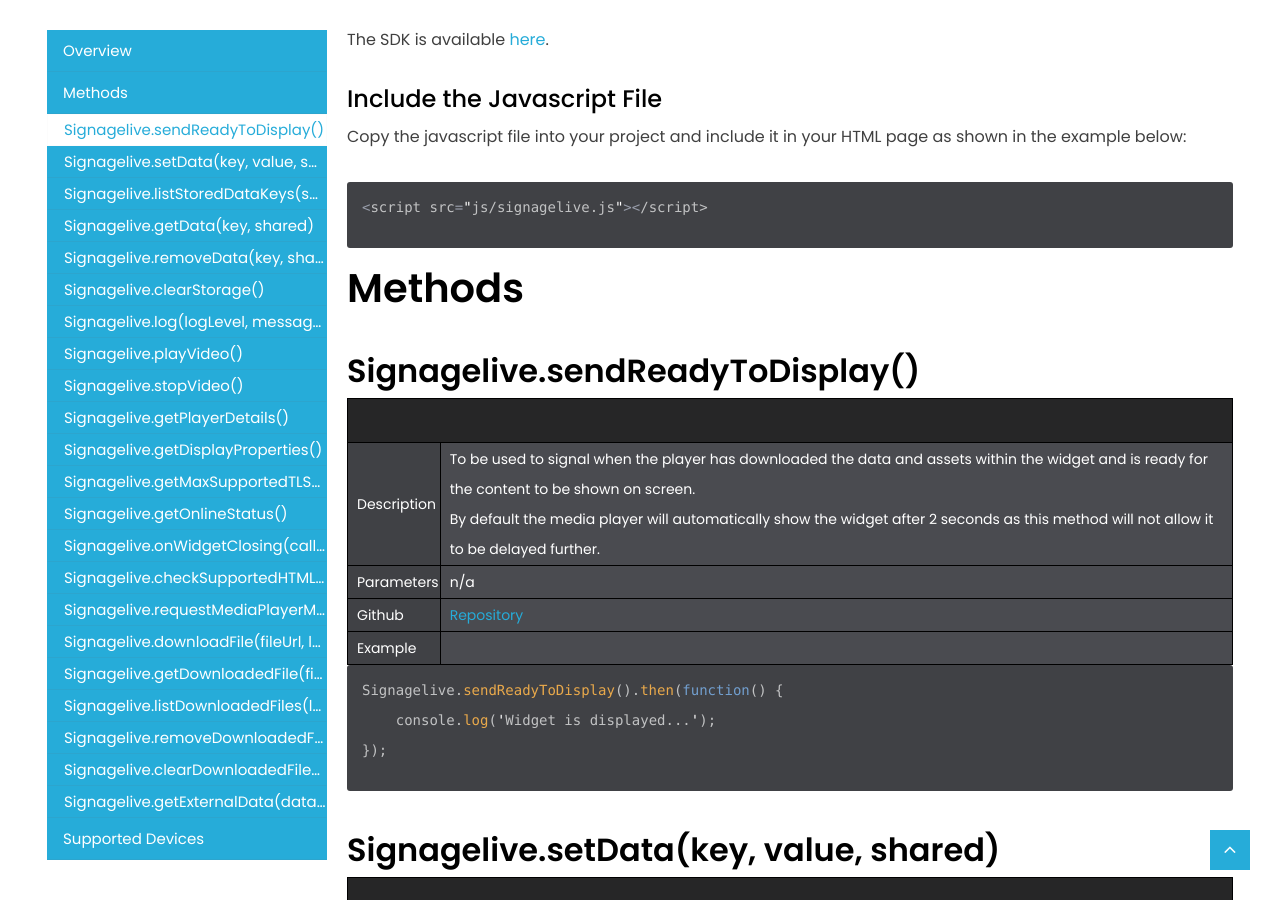
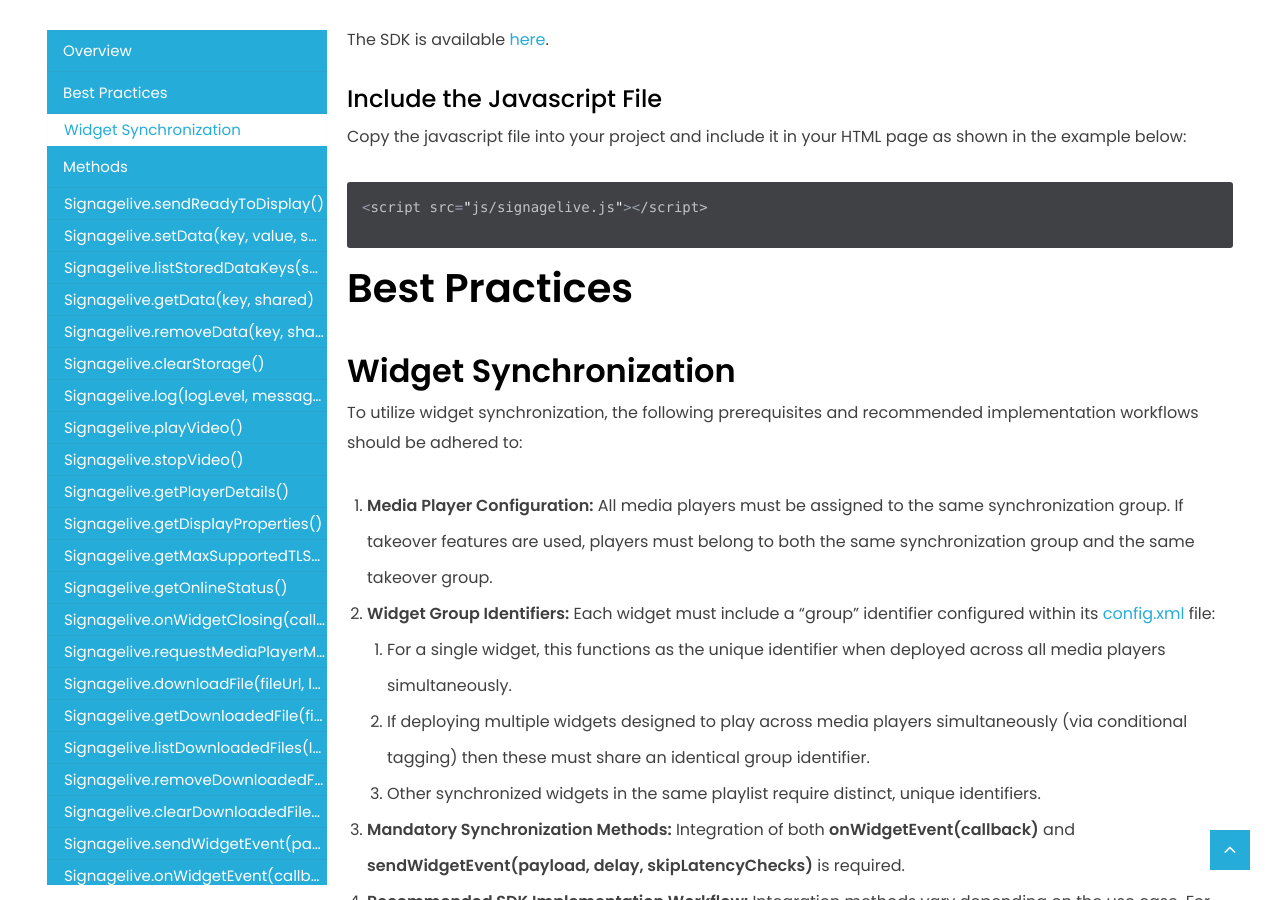
Before and after one commit to signagelive/signagelive.github.io, a Jekyll site: the page built from _docs/2019-01-15-widget-sdk.md, in a window 1280 px wide and 900 px high, scrolled down 647 px. Built offline with Jekyll 4.4.1, drawn with Linux system fonts in a browser that asks for light colours; some of the changed text lies outside the part shown.

Commit message:
Documentation changes - updated site links for file/collection dependencies. Updated widget SDK documentation in relation to current method support.

```diff
--- a/_docs/2019-01-15-widget-sdk.md
+++ b/_docs/2019-01-15-widget-sdk.md
@@ -44,7 +44,7 @@
 
 This document describes the Signagelive Widget SDK methods available and their purpose. Currently the SDK has not been rolled out on all devices so some features are limited to: Samsung, LG, Chrome OS or Brightsign players only.
 
-The SDK is available <a href="https://drive.google.com/file/d/1RyA_Z7Zvr6Zl31EwL1YxQL06IxWgdnsy/view">here</a>.
+The SDK is available <a href="https://navori.sharepoint.com/:u:/s/Public/IQDBgp3TAGgGQZ3D1qn5whEAAYTyTIQjFDwKrZkSXtz-U8Y?e=plFZdV">here</a>.
 
 <h4 class="no_toc"> Include the Javascript File </h4>
 
@@ -53,6 +53,41 @@
 {% highlight javascript %}
 <script src="js/signagelive.js"></script>
 {% endhighlight %}
+
+# Best Practices
+
+## Widget Synchronization
+
+To utilize widget synchronization, the following prerequisites and recommended implementation workflows should be
+adhered to:
+<ol>
+  <li><strong>Media Player Configuration:</strong> All media players must be assigned to the same synchronization group.
+    If takeover features are used, players must belong to both the same synchronization group and the same takeover group.</li>
+  <li><strong>Widget Group Identifiers:</strong> Each widget must include a “group” identifier configured within its <a class="post-link" href="https://navori.sharepoint.com/:u:/s/Public/IQC_tAPEJmi2R6FcuYTQ5G7bAUlPDAPPymko4OHT7R2JFR8?e=He8LBp">config.xml </a> file:
+  </li>
+  <ol>
+    <li>For a single widget, this functions as the unique identifier when deployed across all media players
+      simultaneously.</li>
+    <li>If deploying multiple widgets designed to play across media players simultaneously (via conditional tagging)
+      then these must share an identical group identifier.</li>
+    <li>Other synchronized widgets in the same playlist require distinct, unique identifiers.</li>
+  </ol>
+  <li><strong>Mandatory Synchronization Methods:</strong> Integration of both <strong>onWidgetEvent(callback)</strong>
+    and <strong>sendWidgetEvent(payload, delay, skipLatencyChecks)</strong> is required.</li>
+  <li><strong>Recommended SDK Implementation Workflow:</strong> Integration methods vary depending on the use case. For
+    synchronized video playback, the following SDK methods are recommended:</li>
+  <ol>
+    <li><strong>playVideo()</strong> – A wrapper method to initiate video playback, enabling native video playback on
+      Tizen platforms.
+    </li>
+    <li><strong>sendReadyToDisplay()</strong> – To be called inside the <strong>playVideo()</strong> success method-
+      which signals that the widget content is ready for presentation.</li>
+    <li><strong>onWidgetClosing(callback)</strong> – Triggered prior to playlist transitions, allowing developers to
+      manage element behavior (e.g., hiding text for smooth visual transitions).</li>
+  </ol>
+</ol>
+
+<em>Note: Instructions regarding non-SDK operations including external API requests, video optimizations, and data persistence are outside the scope of these recommendations.</em>
 
 # Methods
 
@@ -495,36 +530,6 @@
 });
 {% endhighlight %}
 
-## Signagelive.checkSupportedHTML5Features(featuresToCheck)
-
-|              |                                                                                                                                                                     |
-|--------------|---------------------------------------------------------------------------------------------------------------------------------------------------------------------|
-| Description      | Check HTML5 feature support on the player using Modernizr.                                                                                                                                                                                                                                               |
-| Parameters       | featuresToCheck - (Array of strings) representing the features to check.<br>The full list of available features to check are defined in the Modernizr documentation.                                                                                                                                        |
-| Returns          | A promise that resolves to a JSON object that contains results for the features that were requested to be tested. Each feature that was tested will be returned as a boolean property of the results object with the feature name and "_supported" appended to it (see example below). Example response: |
-
-{% highlight javascript %}
-{
-    "cssanimations_supported": true,
-    "flexbox_supported": false,
-    "es6collections_supported": false,
-    "arrow_supported": false
-}
-{% endhighlight %}
-
-| Github | [Repository](https://github.com/signagelive/signagelive-widget-sdk/tree/main/signagelive-checkSupportedHTML5Features){:target="_blank"} |
-| Example |  |
-
-{% highlight javascript %}
-Signagelive.checkSupportedHTML5Features(['cssanimations', 'flexbox', 'es6collections', 'arrow'])
-    .then(function(results) {
-        console.log(JSON.stringify(results, undefined, 2));
-    })
-    .catch(function(error) {
-        console.error(error.message);
-    });
-{% endhighlight %}
-
 ## Signagelive.requestMediaPlayerMoveToNextAsset()
 
 |              |                                                                                                                                                                                                                       |
@@ -630,6 +635,63 @@
     });
 {% endhighlight %}
 
+## Signagelive.sendWidgetEvent(payload, delay, skipLatencyChecks)
+
+|  |  |  |
+|---|---|---|
+| Description | Send a JSON payload message to all other Signagelive players within the same Sync or Takeover group that are rendering a widget within the same widget group. <br><br> Widget events can be sent from any player within the Sync or Takeover group and you can optionally specify a delay in milliseconds before sending the message. <br><br> By default, the master player will track slave latencies and take this into account when sending messages to try and improve the reliability of the sync but this can be disabled by specifying skipLatencyChecks = true; |  |
+| Parameters | payload - JSON payload to send. <br><br> delay - (Optional) the delay in ms before sending the messages from the master to the slaves. Default Value: 0. <br><br> skipLatencyChecks - (Optional) whether or not to skip latency checks. Default Value: false. |  |
+| Returns | The promise resolves on success. On error it is rejected with an error object and error message. |  |
+| Example |  |  |
+{% highlight javascript %}
+var payload = { "name": "MY_CUSTOM_WIDGET_EVENT" };
+Signagelive.sendWidgetEvent(payload, 0, false)
+    .then(function() {
+        console.log('Data sent successfully');
+     })
+     .catch(function(error) {
+        console.log(error);
+     });
+{% endhighlight %}
+
+## Signagelive.onWidgetEvent(callbackFunction)
+
+|  |  |  |
+|---|---|---|
+| Description | Fires the specified callback function when a widget event is received by a widget. |  |
+| Parameters | callbackFunction(event) - A reference to a callback function which is fired when an event is received. The original event message is passed as the first parameter. |  |
+| Returns | The promise resolves when a message has been received via the sendWidgetEvent() logic. |  |
+| Example |  |  |
+{% highlight javascript %}
+Signagelive.onWidgetEvent(function(event) {
+    console.log(event.name);
+    // Handle your event here
+});
+{% endhighlight %}
+
+## Signagelive.getLatencyFromMaster()
+
+|  |  |  |
+|---|---|---|
+| Description | Returns the last measured latency for the current slave and the max latency of all connected slaves. <br><br> Latencies are updated every 1 second. |  |
+| Parameters |None. |  |
+| Returns | The promise resolves on success with the latency information from the media player. |  |
+| Example |  |  |
+{% highlight javascript %}
+Signagelive.getLatencyFromMaster()
+    .then(function(latencyInfo) {
+        console.log('Latency: ' + JSON.stringify(latencyInfo, undefined, 2));
+        // Example output:
+        // {
+        //     slaveLatency: 2
+        //     maxSlaveLatency: 3.5
+        // }
+    })
+    .catch(function (error) {
+        logError(error);
+    });
+{% endhighlight %}
+
 ## Signagelive.getExternalData(dataSource, integrationId, objectId, callback)
 
 |              |                                                                                                                                                                                                                       |
@@ -679,13 +741,15 @@
 | Signagelive.getTLSSupportInfo() | ✔ | ✔ | ✘ | ✔ | ✔ | ✔ | ✔ | ✔ | ✔ | ✘ | ✘ | ✘ |
 | Signagelive.getOnlineStatus() | ✔ | ✔ | ✘ | ✔ | ✔ | ✔ | ✔ | ✔ | ✔ | ✘ | ✘ | ✘ |
 | Signagelive.onWidgetClosing(callback) | ✔ | ✔ | ✘ | ✔ | ✔ | ✔ | ✔ | ✔ | ✔ | ✘ | ✘ | ✘ |
-| Signagelive.checkSupportedHTML5Features(featuresToCheck) | ✔ | ✘ | ✘ | ✔ | ✘ | ✘ | ✘ | ✔ | ✔ | ✘ | ✘ | ✘ |
 | Signagelive.requestMediaPlayerMoveToNextAsset() | ✔ | ✔ | ✘ | ✔ | ✔ | ✔ | ✔ | ✔ | ✔ | ✘ | ✘ | ✘ |
 | Signagelive.downloadFile() | ✘ | ✘ | ✘ | ✔ | ✔ | ✘ | ✘ | ✘ | ✘ | ✘ | ✘ | ✘ |
 | Signagelive.getDownloadedFile() | ✘ | ✘ | ✘ | ✔ | ✔ | ✘ | ✘ | ✘ | ✘ | ✘ | ✘ | ✘ |
 | Signagelive.listDownloadedFiles() | ✘ | ✘ | ✘ | ✔ | ✔ | ✘ | ✘ | ✘ | ✘ | ✘ | ✘ | ✘ |
 | Signagelive.removeDownloadedFile() | ✘ | ✘ | ✘ | ✔ | ✔ | ✘ | ✘ | ✘ | ✘ | ✘ | ✘ | ✘ |
 | Signagelive.clearDownloadedFiles() | ✘ | ✘ | ✘ | ✔ | ✔ | ✘ | ✘ | ✘ | ✘ | ✘ | ✘ | ✘ |
+| Signagelive.sendWidgetEvent() | ✘ | LG 3.0+ | ✘ | Tizen 3.0+ | ✘ | ✘ | ✘ | ✘ | ✘ | ✘ | ✘ | ✘ |
+| Signagelive.onWidgetEvent() | ✘ | LG 3.0+ | ✘ | Tizen 3.0+ | ✘ | ✘ | ✘ | ✘ | ✘ | ✘ | ✘ | ✘ |
+| Signagelive.getLatencyFromMaster() | ✘ | LG 3.0+ | ✘ | Tizen 3.0+ | ✘ | ✘ | ✘ | ✘ | ✘ | ✘ | ✘ | ✘ |
 | **Data Sync Services Support** |  |  |  |  |  |  |  |  |  |  |  |  |
 | Signagelive.getExternalData(dataSource, integrationId, objectId, callback) | ✔ | ✔ | ✘ | ✔ | ✔ | ✔ | ✔ | ✔ | ✔ | ✘ | ✘ | ✘ |
 
```
Also changed, not shown: _docs/2019-01-15-api-web-triggers.md (+1 -1 lines), _docs/2019-01-15-web-triggers.md (+1 -1 lines).
